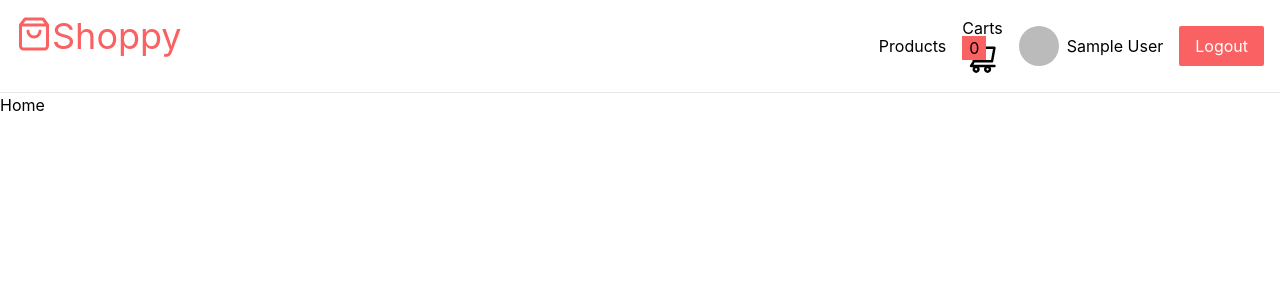
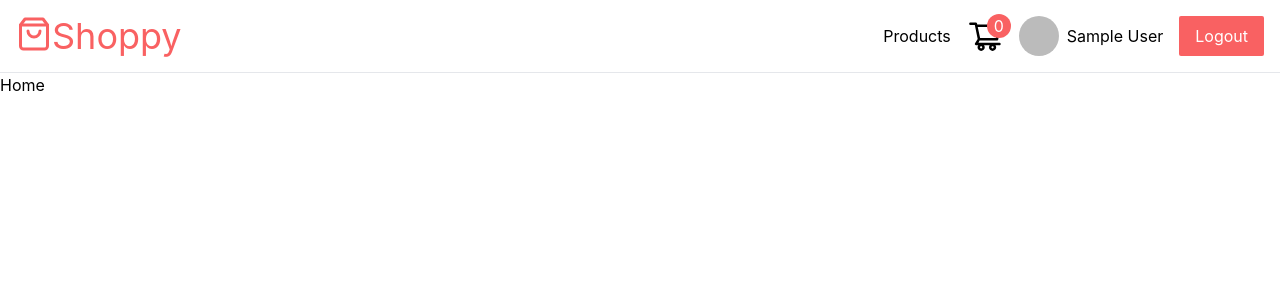
Before and after one commit to sungyuha/onlinemall-production, a React (Create React App) app in the folder onlinemall/: page / in a window 1280 px wide. Shown: the top 300 px of the page. Built offline with nearby package versions, Linux system fonts and the light colour scheme; no server answers; the database is empty; sample sign-in values are in the browser's storage.

Commit message:
dosc: navbar 수정

```diff
--- a/onlinemall/src/components/CartStatus.jsx
+++ b/onlinemall/src/components/CartStatus.jsx
@@ -16,7 +16,7 @@ export default function CartStatus() {
             <AiOutlineShoppingCart className='text-4xl'/>
             {/* produtes이 있다면 p태그 안에 produtes.length가 출력 됨 */}
             {produtes && (
-                <p className='w-6 h-6 text-center bg-brand text-while fond-blod rouded-full absolute -top-1 -rigth-2' >
+                <p className='w-6 h-6 text-center bg-brand text-white fond-blod rounded-full absolute -top-1 -right-2' >
                     {produtes.length}
                 </p>
             )}
--- a/onlinemall/src/components/Navbar.jsx
+++ b/onlinemall/src/components/Navbar.jsx
@@ -21,8 +21,8 @@ export default function Navbar() {
       </Link>
       <nav className='flex items-center gap-4 font-semiblod'>
         <Link to='/products'>Products</Link>
-        {/* 사용자가 있으면(=로그인 했을 때) 쇼핑카트 생성 */}
-        {user && <Link to='/carts'>Carts<CartStatus/></Link> }
+        {/* 사용자가 있으면(=로그인 했을 때) 쇼핑카트 생성. 쇼핑 카트 아이콘 보여짐 */}
+        {user && <Link to='/carts'><CartStatus/></Link> }
         {/* 어드민 사용자이면 편집 아이콘 보여지기 */}
         {user && user.isAdmin && (
           <Link to='/products/new' className='text-2xl'>
```
